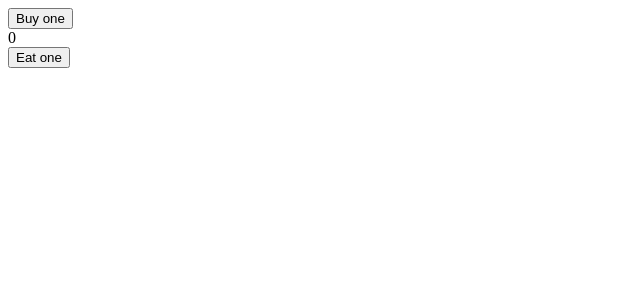
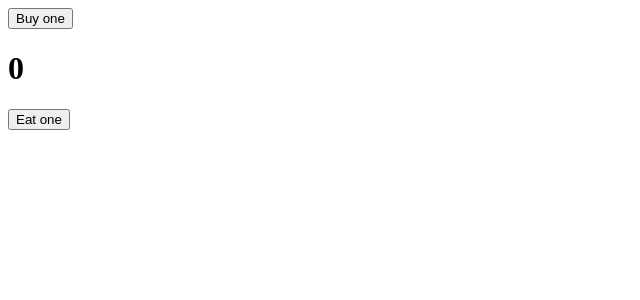
Before and after one commit to Adamman48/Golden-Acorn-React-Basic-Workshop, a React app: page / in a window 1280 px wide. Shown: the top 300 px of the page, without its empty margins (0-640 px from the left). Built offline with nearby package versions, Linux system fonts and the light colour scheme; the HTML template or start-up script is replaced by a standard one.

Commit message:
Added keybinding to app wrapper so the buy and eat functionality is invokeable on a window eventlistener for keydowns.

```diff
--- a/src/App.js
+++ b/src/App.js
@@ -5,14 +5,14 @@ import BuyAcorn from './containers/BuyAcorn/index';
 import EatAcorn from './containers/EatAcorn/index';
 import DisplayAcorn from './containers/DisplayAcorn/index';
 
-const App = (props) => (
-  <div>
+const App = ({displayCount}) => (
+  <main>
     <BuyAcorn />
       <DisplayAcorn>
-        <h1>{console.log(props)}</h1>
+        <h1>{displayCount}</h1>
       </DisplayAcorn>
     <EatAcorn />
-  </div>
+  </main>
 );
 
 export default App;
--- a/src/containers/AppWrapper.js
+++ b/src/containers/AppWrapper.js
@@ -1,9 +1,29 @@
 'use strict';
 
-/* import { connect } from 'react-redux'; */
+import App from '../App';
+import { connect } from 'react-redux';
+import { buyAcorn } from '../actions';
+import { eatAcorn } from '../actions';
+import acornStorage from '../store';
+
+const keyBinding = () => {
+window.addEventListener('keydown', event => {
+  event.keyCode === 38 ? //switch didn't work, why?
+      acornStorage.dispatch(buyAcorn(1)) :
+  event.keyCode === 40 ?
+      acornStorage.dispatch(eatAcorn(1)) :
+  null
+})};
 
 const mapStateToProps = (state) => {
   return {
     displayCount: state.acorns.acornCount
-  };
+  }
 };
+
+const AppWrapper = connect(
+  mapStateToProps,
+  keyBinding
+)(App);
+
+export default AppWrapper;
--- a/src/containers/DisplayAcorn/index.js
+++ b/src/containers/DisplayAcorn/index.js
@@ -3,14 +3,7 @@
 import Display from '../../components/display';
 import { connect } from 'react-redux';
 
-const mapStateToProps = (state) => {
-  return {
-    children: state.acorns.acornCount
-  };
-};
-
 const DisplayAcorn = connect(
-  mapStateToProps
 )(Display);
 
 export default DisplayAcorn;
--- a/src/index.js
+++ b/src/index.js
@@ -4,12 +4,12 @@ import React from 'react';
 import ReactDOM from 'react-dom';
 import { Provider } from 'react-redux';
 /* import GoldenAcornApp from './components/GoldenAcornApp'; */
-import App from './App';
+import AppWrapper from './containers/AppWrapper';
 import acornStorage from './store';
 
 ReactDOM.render(
   <Provider store={acornStorage}>
-    <App />
+    <AppWrapper />
   </Provider>,
   document.getElementById('root')
 );
--- a/src/reducers/acorns.js
+++ b/src/reducers/acorns.js
@@ -16,7 +16,7 @@ const acorns = (state = initialState, action) => {
     case 'SUBTRACT_ACORN':
       return Object.assign({}, state, {
         ...state,
-        acornCount: state.acornCount > 0 ?
+        acornCount: state.acornCount > 0 ? // OK like this?
           state.acornCount - action.decrementBy :
         initialState.acornCount
       });
```
